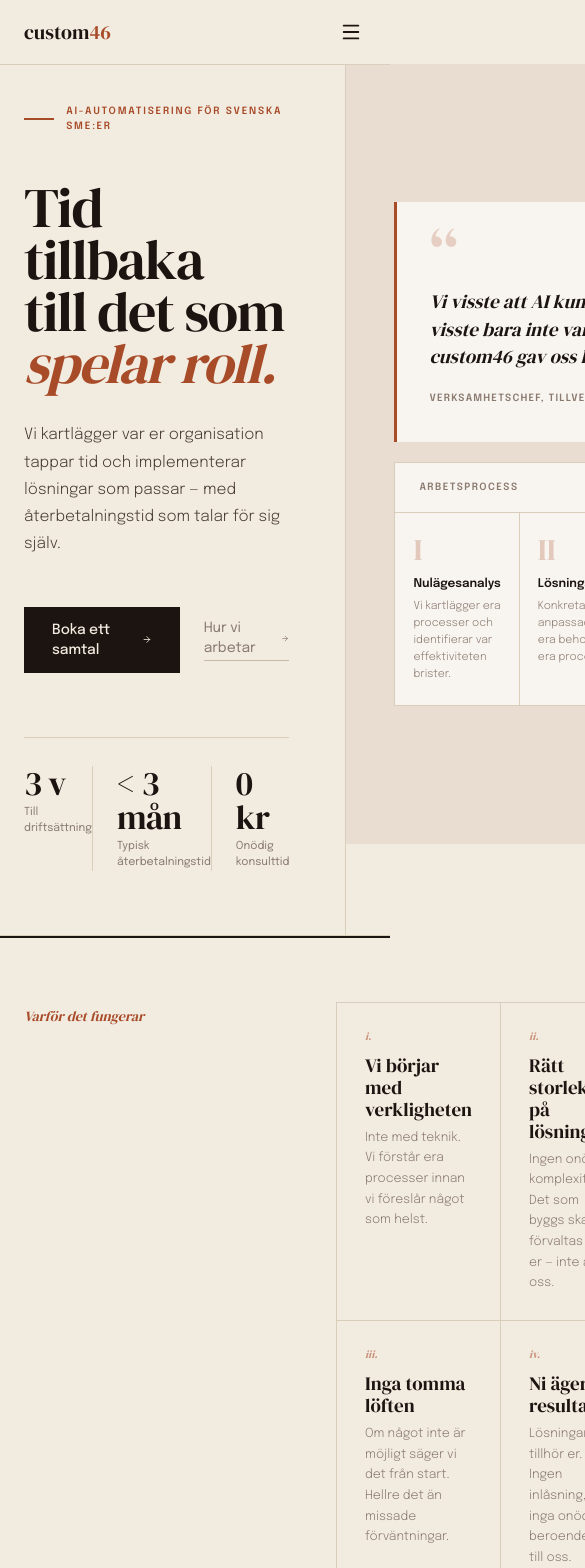
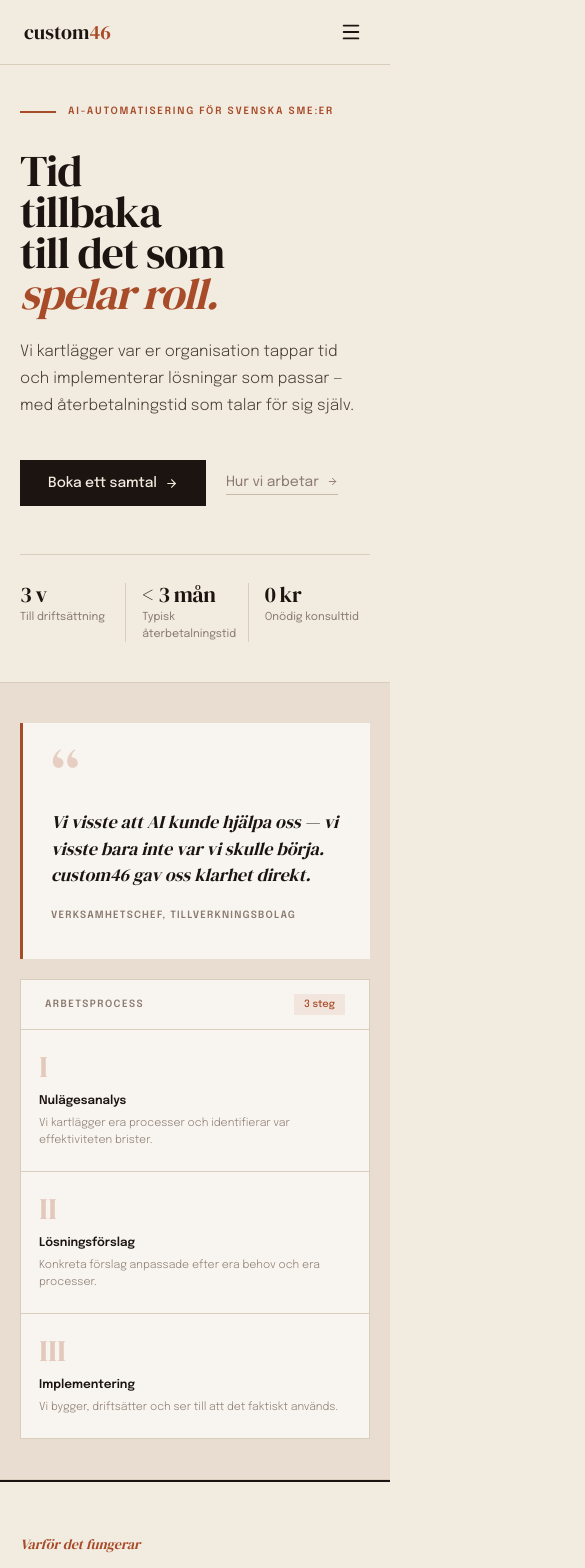
Before and after one commit to custom46ab/custom46, a Next.js app: page / in a window 390 px wide. Shown: the top 1568 px of the page, 585 px wide, since content can reach past the window. Built offline with nearby package versions, Linux system fonts and the light colour scheme.

Commit message:
responsiv för mobil osv

```diff
--- a/app/page.tsx
+++ b/app/page.tsx
@@ -39,16 +39,16 @@ export default function HemPage() {
     <>
       {/* ── HERO ── */}
       <section style={{ background: C.bg, borderBottom: `1px solid ${C.border}` }}>
-        <div className="max-w-6xl mx-auto" style={{ display: "grid", gridTemplateColumns: "1.05fr 1fr" }}>
+        <div className="max-w-6xl mx-auto grid grid-cols-1 lg:grid-cols-[1.05fr_1fr]">
 
           {/* Left */}
           <div
-            className="flex flex-col justify-between"
-            style={{ padding: "40px 56px 64px 24px", borderRight: `1px solid ${C.border}`, minHeight: "calc(100vh - 64px)" }}
+            className="flex flex-col justify-between px-5 py-10 md:px-8 md:py-12 lg:pl-6 lg:pr-14 lg:pt-10 lg:pb-16 border-b lg:border-b-0 lg:border-r lg:min-h-[calc(100vh-64px)]"
+            style={{ borderColor: C.border }}
           >
             <div>
               <AnimatedSection delay={0.05}>
-                <div className="flex items-center gap-3 mb-12">
+                <div className="flex items-center gap-3 mb-8 lg:mb-12">
                   <div style={{ width: 36, height: 2, background: C.terra }} />
                   <span style={{ fontSize: 10, fontWeight: 600, letterSpacing: "0.18em", textTransform: "uppercase", color: C.terra }}>
                     AI-automatisering för svenska SME:er
@@ -58,7 +58,7 @@ export default function HemPage() {
 
               <AnimatedSection delay={0.15}>
                 <h1
-                  style={{ ...serif, fontSize: "clamp(56px, 7vw, 82px)", lineHeight: 0.93, letterSpacing: "-0.025em", color: C.fg, marginBottom: 32 }}
+                  style={{ ...serif, fontSize: "clamp(44px, 7vw, 82px)", lineHeight: 0.93, letterSpacing: "-0.025em", color: C.fg, marginBottom: 24 }}
                 >
                   Tid<br />
                   tillbaka<br />
@@ -68,13 +68,13 @@ export default function HemPage() {
               </AnimatedSection>
 
               <AnimatedSection delay={0.28}>
-                <p style={{ fontSize: 15.5, lineHeight: 1.76, color: C.fgMid, maxWidth: 390, fontWeight: 300, marginBottom: 48 }}>
+                <p style={{ fontSize: 15.5, lineHeight: 1.76, color: C.fgMid, maxWidth: 390, fontWeight: 300, marginBottom: 40 }}>
                   Vi kartlägger var er organisation tappar tid och implementerar lösningar som passar — med återbetalningstid som talar för sig själv.
                 </p>
               </AnimatedSection>
 
               <AnimatedSection delay={0.38}>
-                <div className="flex items-center gap-6">
+                <div className="flex flex-wrap items-center gap-5">
                   <Link
                     href="/kontakt"
                     className="inline-flex items-center gap-2 text-sm"
@@ -99,16 +99,16 @@ export default function HemPage() {
               </AnimatedSection>
             </div>
 
-            {/* Stats pinned to bottom */}
+            {/* Stats */}
             <AnimatedSection delay={0.5}>
-              <div className="flex gap-0 mt-16" style={{ borderTop: `1px solid ${C.border}`, paddingTop: 28 }}>
+              <div className="flex mt-12" style={{ borderTop: `1px solid ${C.border}`, paddingTop: 28 }}>
                 {[
                   { val: "3 v", lbl: "Till driftsättning" },
                   { val: "< 3 mån", lbl: "Typisk återbetalningstid" },
                   { val: "0 kr", lbl: "Onödig konsulttid" },
                 ].map((s, i) => (
-                  <div key={s.lbl} style={{ flex: 1, ...(i > 0 ? { paddingLeft: 24, borderLeft: `1px solid ${C.border}` } : {}) }}>
-                    <div style={{ ...serif, fontSize: 34, lineHeight: 1, color: C.fg, marginBottom: 4, letterSpacing: "-0.02em" }}>
+                  <div key={s.lbl} style={{ flex: 1, ...(i > 0 ? { paddingLeft: 16, borderLeft: `1px solid ${C.border}` } : {}) }}>
+                    <div style={{ ...serif, fontSize: "clamp(22px, 3vw, 34px)", lineHeight: 1, color: C.fg, marginBottom: 4, letterSpacing: "-0.02em" }}>
                       {s.val}
                     </div>
                     <div style={{ fontSize: 11, color: C.muted, fontWeight: 400 }}>{s.lbl}</div>
@@ -121,13 +121,13 @@ export default function HemPage() {
           {/* Right panel */}
           <AnimatedSection delay={0.2} direction="right">
             <div
-              className="flex flex-col gap-5 justify-center"
-              style={{ background: C.bgWarm, padding: "36px 48px", minHeight: "calc(100vh - 64px)" }}
+              className="flex flex-col gap-5 justify-center px-5 py-10 md:px-8 md:py-12 lg:px-12 lg:py-[72px] lg:min-h-[calc(100vh-64px)]"
+              style={{ background: C.bgWarm }}
             >
               {/* Pull quote */}
-              <div style={{ background: C.bgCard, borderLeft: `3px solid ${C.terra}`, padding: "36px 32px" }}>
+              <div style={{ background: C.bgCard, borderLeft: `3px solid ${C.terra}`, padding: "36px 28px" }}>
                 <span style={{ ...serif, fontSize: 68, lineHeight: 0.5, color: C.terra, opacity: 0.22, display: "block", marginBottom: 16 }}>&ldquo;</span>
-                <p style={{ ...serifIt, fontSize: 19, lineHeight: 1.45, color: C.fg, marginBottom: 20 }}>
+                <p style={{ ...serifIt, fontSize: 18, lineHeight: 1.45, color: C.fg, marginBottom: 20 }}>
                   Vi visste att AI kunde hjälpa oss — vi visste bara inte var vi skulle börja. custom46 gav oss klarhet direkt.
                 </p>
                 <div style={{ fontSize: 10, fontWeight: 600, letterSpacing: "0.12em", textTransform: "uppercase", color: C.muted }}>
@@ -144,11 +144,12 @@ export default function HemPage() {
                   <span style={{ fontSize: 10, fontWeight: 600, letterSpacing: "0.14em", textTransform: "uppercase", color: C.muted }}>Arbetsprocess</span>
                   <span style={{ fontSize: 10, fontWeight: 500, color: C.terra, background: `rgba(168,75,40,0.09)`, padding: "3px 10px" }}>3 steg</span>
                 </div>
-                <div style={{ display: "grid", gridTemplateColumns: "1fr 1fr 1fr" }}>
+                <div className="grid grid-cols-1 md:grid-cols-3">
                   {steps.map((s, i) => (
                     <div
                       key={s.num}
-                      style={{ padding: "22px 18px", borderRight: i < 2 ? `1px solid ${C.border}` : "none" }}
+                      className={i < 2 ? "border-b sm:border-b-0 sm:border-r" : ""}
+                      style={{ padding: "22px 18px", borderColor: C.border }}
                     >
                       <div style={{ ...serif, fontSize: 30, lineHeight: 1, color: C.terra, opacity: 0.25, marginBottom: 10 }}>{s.num}</div>
                       <div style={{ fontSize: 12, fontWeight: 600, color: C.fg, marginBottom: 5 }}>{s.title}</div>
@@ -164,16 +165,13 @@ export default function HemPage() {
 
       {/* ── PRINCIPLES STRIP ── */}
       <section style={{ background: C.bg, borderTop: `2px solid ${C.fg}` }}>
-        <div
-          className="max-w-6xl mx-auto"
-          style={{ display: "grid", gridTemplateColumns: "240px 1fr", gap: 72, padding: "64px 24px" }}
-        >
+        <div className="max-w-6xl mx-auto grid grid-cols-1 md:grid-cols-[200px_1fr] gap-8 md:gap-[72px] px-5 py-12 md:py-16 lg:px-6">
           <AnimatedSection>
             <div style={{ ...serifIt, fontSize: 14, color: C.terra, paddingTop: 4 }}>Varför det fungerar</div>
           </AnimatedSection>
 
           <AnimatedSection delay={0.1}>
-            <div style={{ display: "grid", gridTemplateColumns: "1fr 1fr", gap: 1, background: C.border, border: `1px solid ${C.border}` }}>
+            <div className="grid grid-cols-1 sm:grid-cols-2 gap-px" style={{ background: C.border, border: `1px solid ${C.border}` }}>
               {principles.map((p) => (
                 <div
                   key={p.n}
@@ -182,7 +180,7 @@ export default function HemPage() {
                   onMouseLeave={e => (e.currentTarget.style.background = C.bg)}
                 >
                   <div style={{ ...serifIt, fontSize: 11, color: C.terra, opacity: 0.55, marginBottom: 10 }}>{p.n}</div>
-                  <div style={{ ...serif, fontSize: 19, color: C.fg, marginBottom: 7, lineHeight: 1.15 }}>{p.title}</div>
+                  <div style={{ ...serif, fontSize: 18, color: C.fg, marginBottom: 7, lineHeight: 1.15 }}>{p.title}</div>
                   <div style={{ fontSize: 12.5, color: C.muted, lineHeight: 1.65, fontWeight: 300 }}>{p.body}</div>
                 </div>
               ))}
@@ -193,15 +191,15 @@ export default function HemPage() {
 
       {/* ── SOCIAL PROOF ── */}
       <section style={{ background: C.bgWarm, borderTop: `1px solid ${C.border}`, borderBottom: `1px solid ${C.border}` }}>
-        <div className="max-w-6xl mx-auto px-6 py-20">
+        <div className="max-w-6xl mx-auto px-5 py-14 lg:px-6 lg:py-20">
           <AnimatedSection>
-            <div style={{ display: "grid", gridTemplateColumns: "1fr 1fr", gap: 64, alignItems: "center" }}>
+            <div className="grid grid-cols-1 md:grid-cols-2 gap-12 md:gap-16 items-center">
               <div>
                 <div className="flex items-center gap-3 mb-8">
                   <div style={{ width: 28, height: 1.5, background: C.terra }} />
                   <span style={{ fontSize: 10, fontWeight: 600, letterSpacing: "0.16em", textTransform: "uppercase", color: C.terra }}>Maximera kundvärdet</span>
                 </div>
-                <h2 style={{ ...serif, fontSize: "clamp(32px, 4vw, 46px)", lineHeight: 1.05, color: C.fg, marginBottom: 20, letterSpacing: "-0.02em" }}>
+                <h2 style={{ ...serif, fontSize: "clamp(28px, 4vw, 46px)", lineHeight: 1.05, color: C.fg, marginBottom: 20, letterSpacing: "-0.02em" }}>
                   AI behöver inte vara komplext för att vara användbart
                 </h2>
                 <p style={{ fontSize: 15, lineHeight: 1.75, color: C.fgMid, fontWeight: 300, marginBottom: 32 }}>
@@ -241,7 +239,7 @@ export default function HemPage() {
 
       {/* ── CTA ── */}
       <section style={{ background: C.bgDark }}>
-        <div className="max-w-6xl mx-auto px-6 py-24 text-center">
+        <div className="max-w-6xl mx-auto px-5 py-16 lg:px-6 lg:py-24 text-center">
           <AnimatedSection>
             <div className="flex items-center justify-center gap-3 mb-8">
               <div style={{ width: 28, height: 1, background: C.terra }} />
@@ -249,7 +247,7 @@ export default function HemPage() {
               <div style={{ width: 28, height: 1, background: C.terra }} />
             </div>
             <h2
-              style={{ ...serif, fontSize: "clamp(32px, 5vw, 52px)", lineHeight: 1.05, color: "#EDE6DE", marginBottom: 20, letterSpacing: "-0.02em", maxWidth: 600, margin: "0 auto 20px" }}
+              style={{ ...serif, fontSize: "clamp(28px, 5vw, 52px)", lineHeight: 1.05, color: "#EDE6DE", marginBottom: 20, letterSpacing: "-0.02em", maxWidth: 600, margin: "0 auto 20px" }}
             >
               Låt oss prata om vad som faktiskt kan förändras
             </h2>
```
Also changed, not shown: app/kontakt/page.tsx (+7 -8 lines), app/om-oss/page.tsx (+10 -13 lines), app/tjanster/page.tsx (+12 -12 lines).
